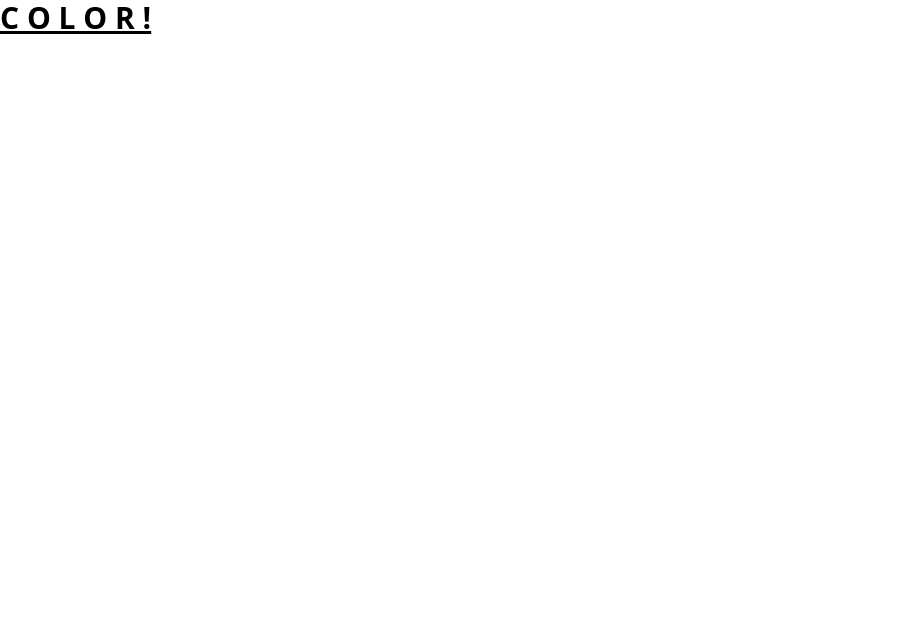
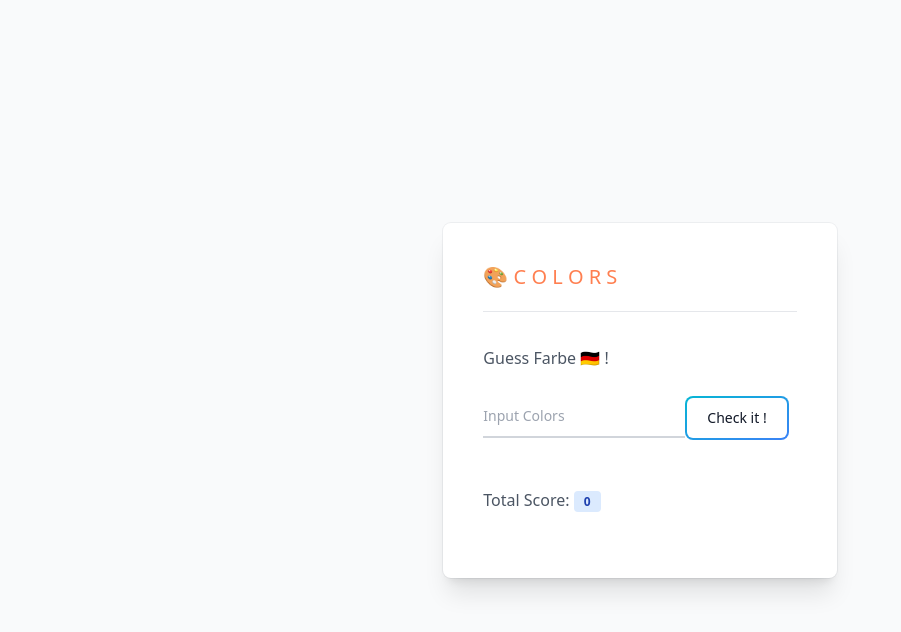
Before and after one commit to bewburats/s2-group4, a Vue app: page / in a window 1280 px wide. Shown: the top 632 px of the page, without its empty margins (0-901 px from the left). Built offline with nearby package versions, Linux system fonts and the light colour scheme.

Commit message:
[B] draft

```diff
--- a/src/App.vue
+++ b/src/App.vue
@@ -1,13 +1,151 @@
 <script setup>
+import { ref } from 'vue';
+
+let colors = ['red', 'green', 'blue', 'pink', 'yellow', 'black', 'brown', 'orange', 'purple'];
+const aleartCorrect = ref('');
+const aleartInCorrect = ref('');
+const colorWord = ref('color 🇺🇸');
+const colorWordHead = ref('');
+const activeColor = ref('');
+const answer = ref('');
+const countTime = ref('');
+const countPoint = ref(0);
+// const inputColor = ref(answer.value);
+const todayColor = ref(colors[getTodayColorIndex()]);
+
+function getTodayColorIndex() {
+  let days = new Date().getDate();
+  let index = days % colors.length;
+  console.log(index);
+  return index;
+}
+
+function randColorHeadName() {
+  let colorHead = ['brown', 'pink', 'coral', 'green', 'red']
+  let randColorHead = colorHead[Math.floor(Math.random() * colorHead.length)];
+  colorWordHead.value = randColorHead;
+}
+
+function randWebName() {
+  let nationColor = ['颜 色 🇨🇳', 'colour 🇬🇧', 'color 🇺🇸', 'Farbe 🇩🇪 ', 'Couleur 🇫🇷', 'renk 🇹🇷', 'kleur 🇳🇱'];
+  let randColorName = nationColor[Math.floor(Math.random() * nationColor.length)];
+  colorWord.value = randColorName;
+}
+
+setInterval(randColorHeadName, 1000)
+setInterval(randWebName, 2000);
+
+// function checkInputColor(){
+//   inputColor.value =`${answer.value}`
+// }
+
+function checkGuessWord() {
+  setInterval(setTime, 1000);
+  if (answer.value === todayColor.value) {
+    setTime()
+    activeColor.value = answer.value
+    console.log(todayColor.value);
+    console.log(activeColor.value);
+    console.log(answer.value);
+    aleartInCorrect.value = ''
+    aleartCorrect.value = 'Your correct , Cool !';
+    console.log("Correct");
+  } else {
+    setTime()
+    console.log("false");
+    console.log(todayColor.value);
+    console.log(activeColor.value);
+    console.log(answer.value);
+    aleartCorrect.value = ''
+    aleartInCorrect.value = 'Incorrect ! please try again';
+    activeColor.value = 'white'
+  }
+}
+
+function setTime() {
+  let crrDate = new Date();
+  let tmrDate = new Date();
+  tmrDate.setHours(24, 0, 0, 0);
+  let diffMS = tmrDate.getTime() / 1000 - crrDate.getTime() / 1000;
+  let diffHr = Math.floor(diffMS / 3600);
+  diffMS = diffMS - diffHr * 3600;
+  let diffMi = Math.floor(diffMS / 60);
+  diffMS = diffMS - diffMi * 60;
+  let diffS = Math.floor(diffMS);
+  let result = ((diffHr < 10) ? "0" + diffHr : diffHr);
+  result += ":" + ((diffMi < 10) ? "0" + diffMi : diffMi);
+  result += ":" + ((diffS < 10) ? "0" + diffS : diffS);
+  countTime.value = `${result}`
+}
+
 
 </script>
 
 <template>
-  <h1 class="text-3xl font-bold underline">
-    C O L O R !
-  </h1>
+  <div
+    id="back"
+    class="min-h-screen bg-gray-50 py-6 flex flex-col justify-center relative overflow-hidden sm:py-12"
+    :style="{ 'background-color': activeColor }"
+  >
+    <div
+      class="dark:bg-slate-800 dark:text-white relative px-6 pt-10 pb-8 bg-white shadow-xl ring-1 ring-gray-900/5 sm:max-w-lg sm:mx-auto sm:rounded-lg sm:px-10"
+    >
+      <div class="max-w-md mx-auto">
+        <div class="h-6 font-medium text-xl" :style="{ 'color': colorWordHead }">🎨 C O L O R S</div>
+
+        <br />
+        <hr />
+        <div class="divide-y divide-gray-300/50">
+          <div class="dark:text-white py-8 text-base leading-7 space-y-6 text-gray-600">
+            <p>Guess {{ colorWord }} !</p>
+            <div class="grid grid-flow-col auto-cols-max">
+              <div class="relative z-0 mb-6 w-full group">
+                <input
+                  @keyup.enter="checkGuessWord"
+                  v-model="answer"
+                  type="text"
+                  class="block py-2.5 px-0 w-full text-sm text-gray-900 bg-transparent border-0 border-b-2 border-gray-300 appearance-none dark:text-white dark:border-gray-600 dark:focus:border-blue-500 focus:outline-none focus:ring-0 focus:border-blue-600 peer"
+                  placeholder="Input Colors" :style="{ 'color': answer }"
+                  required
+                />
+              </div>
+              <div>
+                <button
+                  class="relative inline-flex items-center justify-center p-0.5 mb-2 mr-2 overflow-hidden text-sm font-medium text-gray-900 rounded-lg group bg-gradient-to-br from-cyan-500 to-blue-500 group-hover:from-cyan-500 group-hover:to-blue-500 hover:text-white dark:text-white focus:ring-4 focus:ring-cyan-200 dark:focus:ring-cyan-800"
+                >
+                  <span
+                    @click="checkGuessWord"
+                    class="py-2 relative px-5 py-2.5 transition-all ease-in duration-75 bg-white dark:bg-slate-800 rounded-md group-hover:bg-opacity-0"
+                  >Check it !</span>
+                </button>
+              </div>
+            </div>
+
+            <span
+              v-show="aleartInCorrect"
+              class="bg-red-100 text-red-800 text-xs font-semibold mr-2 px-2.5 py-0.5 rounded dark:bg-red-200 dark:text-red-900"
+            >{{ aleartInCorrect }}</span>
+            <span
+              v-show="aleartCorrect"
+              class="bg-green-100 text-green-800 text-xs font-semibold mr-2 px-2.5 py-0.5 rounded dark:bg-green-200 dark:text-green-900"
+            >{{ aleartCorrect }}</span>
+            <div v-show="countTime">
+              You can guess it every day,see you in
+              <span
+                class="font-medium italic bg-blue-100 text-blue-800 text-xs font-semibold mr-2 px-2.5 py-0.5 rounded dark:bg-blue-200 dark:text-blue-900"
+              >{{ countTime }}</span>
+
+            </div>
+            <div>
+              Total Score:
+              <span class="font-medium bg-blue-100 text-blue-800 text-xs font-semibold mr-2 px-2.5 py-0.5 rounded dark:bg-blue-200 dark:text-blue-900">{{ countPoint }}</span>
+            </div>
+          </div>
+        </div>
+      </div>
+    </div>
+  </div>
 </template>
 
 <style>
-
 </style>
```
